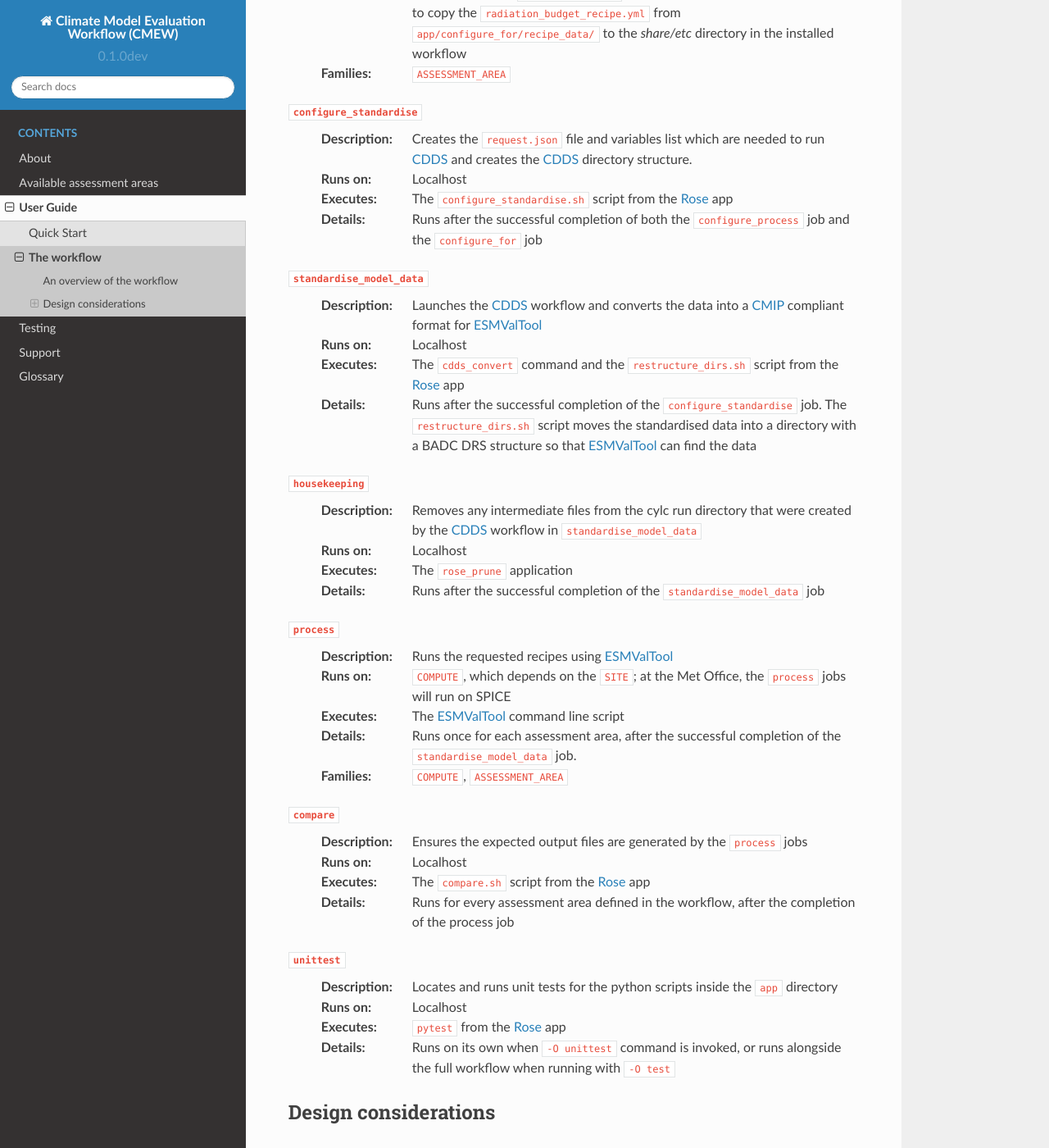
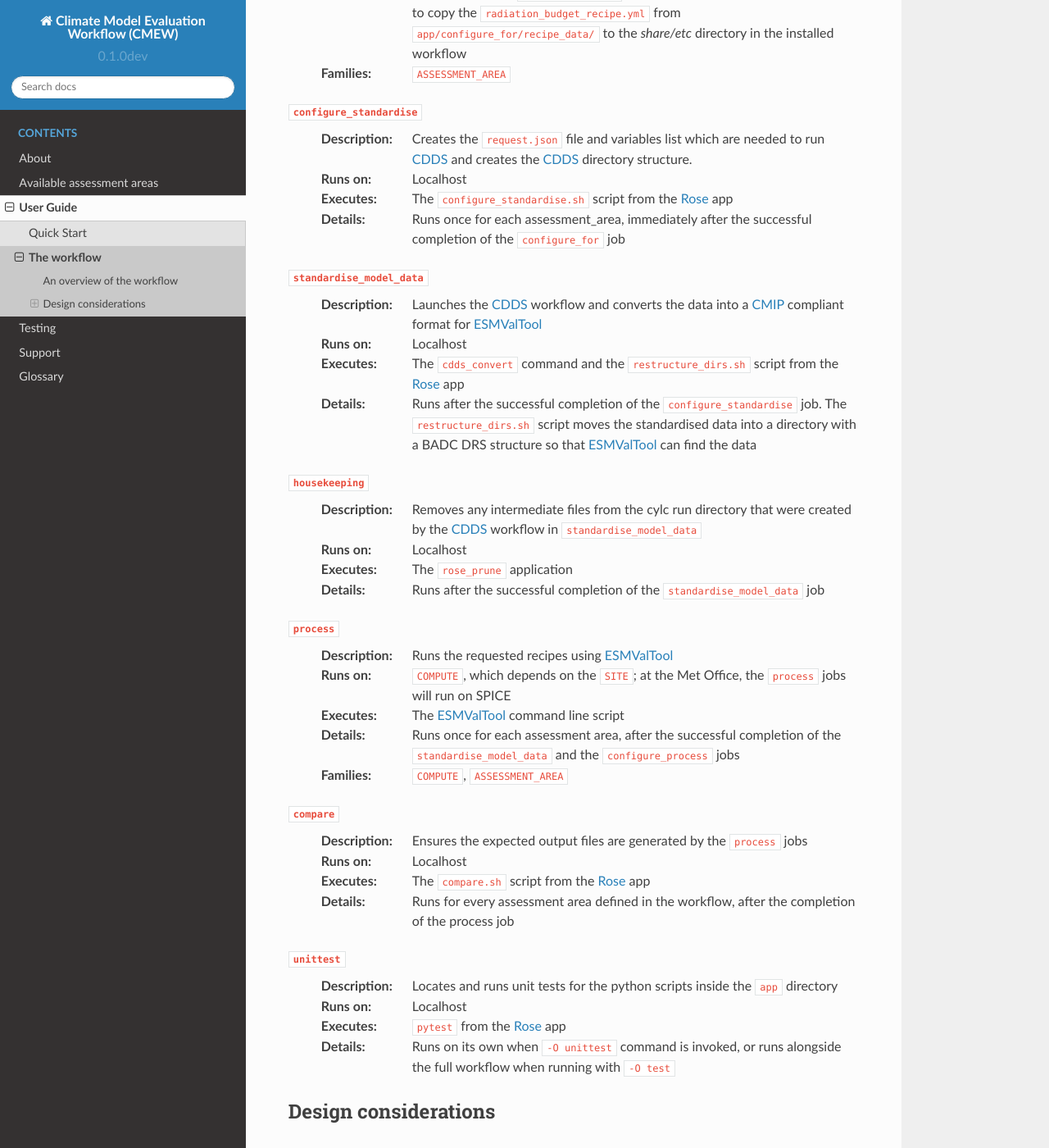
Before and after one commit to MetOffice/CMEW, a Sphinx documentation site: the page built from doc/source/user_guide/workflow.rst, in a window 1280 px wide and 1400 px high, scrolled down 842 px. Shown: the whole window at 82% size. Built offline with Sphinx 7.4.7 and the Read the Docs theme 2.0.0, drawn with Linux system fonts in a browser that asks for light colours.

Commit message:
#219: Fix `flow.cylc` so that `configure_process` is linked directly to `process<assessment_area>`
* #218: corrected flow.cylc

* #218: update docs

* #218: fix wording in docs

* #218: one letter wording fix in docs

```diff
--- a/doc/source/user_guide/workflow.rst
+++ b/doc/source/user_guide/workflow.rst
@@ -58,8 +58,8 @@ An overview of the workflow
   :Executes:
      The ``configure_standardise.sh`` script from the |Rose| app
   :Details:
-     Runs after the successful completion of both the ``configure_process`` job
-     and the ``configure_for`` job
+     Runs once for each assessment_area, immediately after the successful
+     completion of the ``configure_for`` job
 
 ``standardise_model_data``
   :Description:
@@ -96,7 +96,7 @@ An overview of the workflow
      The |ESMValTool| command line script
   :Details:
      Runs once for each assessment area, after the successful completion of
-     the ``standardise_model_data`` job.
+     the ``standardise_model_data`` and the ``configure_process`` jobs
   :Families:
      ``COMPUTE``, ``ASSESSMENT_AREA``
 
```
Also changed, not shown: 1 other file.
